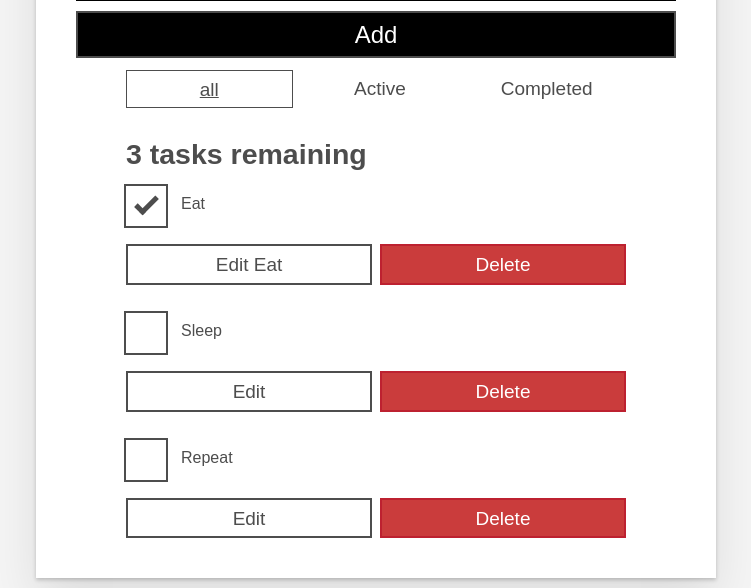
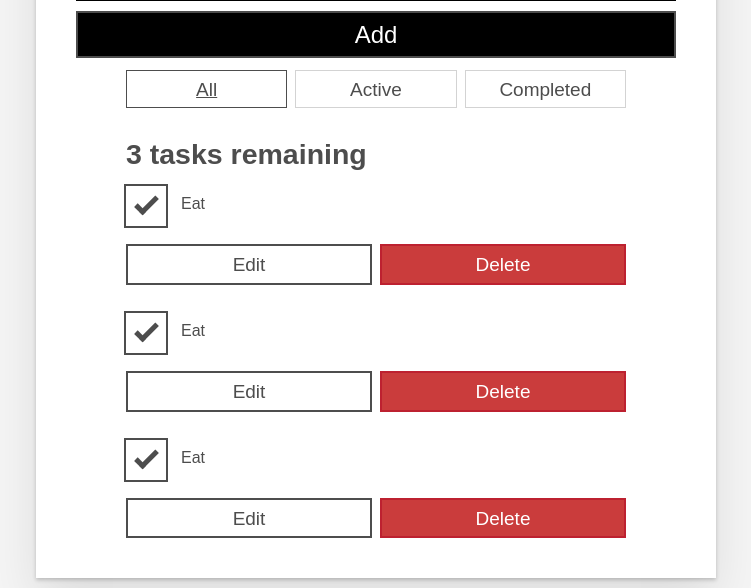
Before and after one commit to JurugoBrian/ReactToDoList, a React (Create React App) app: page / in a window 1280 px wide. Shown: the part 259-847 px from the top of the page, without its empty margins (264-1015 px from the left). Built offline with nearby package versions, Linux system fonts and the light colour scheme.

Commit message:
Created Todo component

```diff
--- a/src/App.js
+++ b/src/App.js
@@ -1,5 +1,6 @@
-import React from 'react';
-import ReactDOM from 'react-dom';
+import React from "react";
+import "./index.css";
+import Todo from "./components/Todo"
 
 function App(props) {
   return (
@@ -24,77 +25,32 @@ function App(props) {
       </form>
       <div className="filters btn-group stack-exception">
         <button type="button" className="btn toggle-btn" aria-pressed="true">
-        <span className="visually-hidden">Show</span>
+          <span className="visually-hidden">Show </span>
           <span>all</span>
-        <span className="visually-hidden">tasks</span>
+          <span className="visually-hidden"> tasks</span>
         </button>
-       <button type="button" classNme="btn toggle-btn" aria-pressed="false">
-        <span className="visually-hidden">Show</span>
+        <button type="button" className="btn toggle-btn" aria-pressed="false">
+          <span className="visually-hidden">Show </span>
           <span>Active</span>
-        <span className="visually-hidden">tasks</span>
+          <span className="visually-hidden"> tasks</span>
         </button>
-       <button type="button" classNme="btn toggle-btn" aria-pressed="false">
-        <span className="visually-hidden">Show</span>
+        <button type="button" className="btn toggle-btn" aria-pressed="false">
+          <span className="visually-hidden">Show </span>
           <span>Completed</span>
-        <span className="visually-hidden">tasks</span>
+          <span className="visually-hidden"> tasks</span>
         </button>
       </div>
-      <h2 id="listing-heading">
+      <h2 id="list-heading">
         3 tasks remaining
       </h2>
       <ul
         role="list"
         className="todo-list stack-large stack-exception"
-      aria-lableledby="list-heading"
+        aria-labelledby="list-heading"
       >
-       <li className="todo stack-small">
-        <div className="c-cb">
-         <input id="todo-0" type="checkbox" defaultChecked={true} />
-         <label className="todo-label" htmlFor="todo-0">
-           Eat
-         </label>
-        </div>
-        <div className="btn-group">
-         <button type="button" className="btn">
-          Edit <span classname="visually-hidden">Eat</span>
-         </button>
-         <button type="button" className="btn btn__danger">
-          Delete <span className="visually-hidden">Eat</span>
-         </button>
-        </div>
-       </li>
-       <li className="todo stack-small">
-        <div className="c-cb">
-         <input id="todo-1" type="checkbox" />
-         <label className="todo-label" htmlFor="todo-1">
-          Sleep
-         </label>
-        </div>
-        <div className="btn-group">
-         <button type="button" className="btn">
-          Edit <span className="visually-hidden">Sleep</span>
-         </button>
-         <button type="button" className="btn btn__danger">
-          Delete <span className="visually-hidden">Sleep</span>
-         </button>
-        </div>
-       </li>
-       <li className="todo stack-small">
-        <div className="c-cb">
-         <input id="todo-2" type="checkbox" />
-         <label className="todo-label" htmlFor="todo-2">
-          Repeat
-         </label>
-        </div>
-        <div className="btn-group">
-         <button type="button" className="btn">
-          Edit <span className="visually-hidden">Repeat</span>
-         </button>
-         <button type="button" className="btn btn__danger">
-          Delete <span className="visually-hidden">Repeat</span>
-         </button>
-        </div>
-       </li>
+       <Todo />
+       <Todo />
+       <Todo />
       </ul>
     </div>
   );
--- /dev/null
+++ b/src/components/Todo.js
@@ -0,0 +1,22 @@
+import React from "react";
+
+export default function Todo() {
+  return (
+    <li className="todo stack-small">
+      <div className="c-cb">
+        <input id="todo-0" type="checkbox" defaultChecked={true} />
+        <label className="todo-label" htmlFor="todo-0">
+          Eat
+        </label>
+      </div>
+      <div className="btn-group">
+        <button type="button" className="btn">
+          Edit <span className="visually-hidden">Eat</span>
+        </button>
+        <button type="button" className="btn btn__danger">
+          Delete <span className="visually-hidden">Eat</span>
+        </button>
+      </div>
+    </li>
+  );
+}
```
Also changed, not shown: 1 other file (tests, documents, lock files or other folders). Lines whose indentation alone changed are shown as unchanged.
